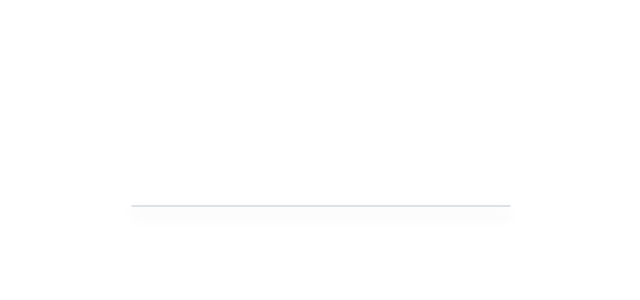
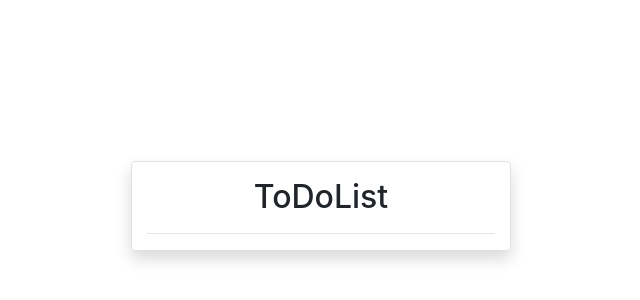
Before and after one commit to surajt26/Todolist-react-api-json, a React (Create React App) app: page / in a window 1280 px wide. Shown: the part 194-494 px from the top of the page, without its empty margins (319-959 px from the left). Built offline with nearby package versions, Linux system fonts and the light colour scheme; data requests are answered from the project's data file.

Commit message:
add and done Header.js file | update Todolist.js file

```diff
--- /dev/null
+++ b/src/components/Header.js
@@ -0,0 +1,16 @@
+import React, { memo } from 'react';
+
+const Header = () => {
+    return (<>
+        <div className='row mt-3'>
+            <div className="col-12">
+                {/* Heading */}
+                <h2 className='text-center my-auto'>ToDoList</h2>
+            </div>
+        </div>
+        {/* Horizontal line */}
+        <hr />
+    </>)
+}
+
+export default memo(Header);
--- a/src/components/Todolist.js
+++ b/src/components/Todolist.js
@@ -1,6 +1,9 @@
 import React, { useEffect, useState } from 'react';
 import axios from 'axios';
-
+import Header from './Header';
+// import AddNewItem from './AddNewItem';
+// import ItemList from './ItemList';
+// import UpdateInput from './UpdateInput';
 
 const Todolist = () => {
 
@@ -16,7 +19,11 @@ const Todolist = () => {
         // eslint-disable-next-line
     }, [])
 
-
+    // Selected task to store task and their id
+    // const [selectedTask, setSelectedTask] = useState({
+    //     task: '',
+    //     taskId: null
+    // });
 
     return (<>
         <div className='container position-relative'>
@@ -29,10 +36,28 @@ const Todolist = () => {
             >
                 <div className='col-12 col-sm-8 col-md-6 col-lg-5 col-xl-4
                     mx-auto my-auto border rounded shadow'>
-
+                    {/* Header Component */}
+                    <Header />
+                    {/* Add New Item Component */}
+                    {/* <AddNewItem
+                        taskList={taskList}
+                        getList={getList}
+                    /> */}
+                    {/* Item List Component */}
+                    {/* <ItemList
+                        taskList={taskList}
+                        setSelectedTask={setSelectedTask}
+                        getList={getList}
+                    /> */}
                 </div>
             </div>
-
+            {/* Update Input Component */}
+            {/* <UpdateInput
+                taskList={taskList}
+                selectedTask={selectedTask}
+                setSelectedTask={setSelectedTask}
+                getList={getList}
+            /> */}
         </div>
     </>)
 }
```
